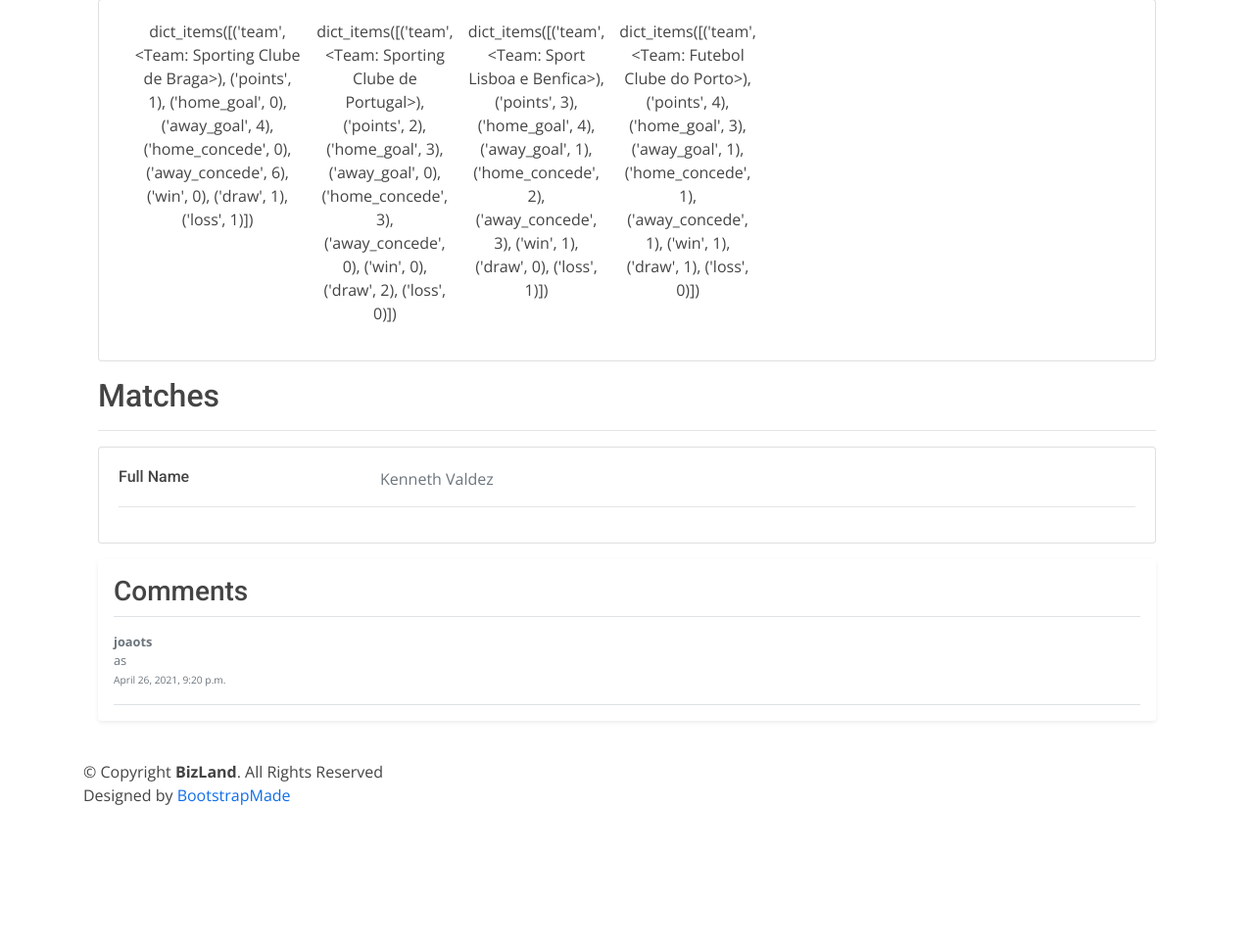
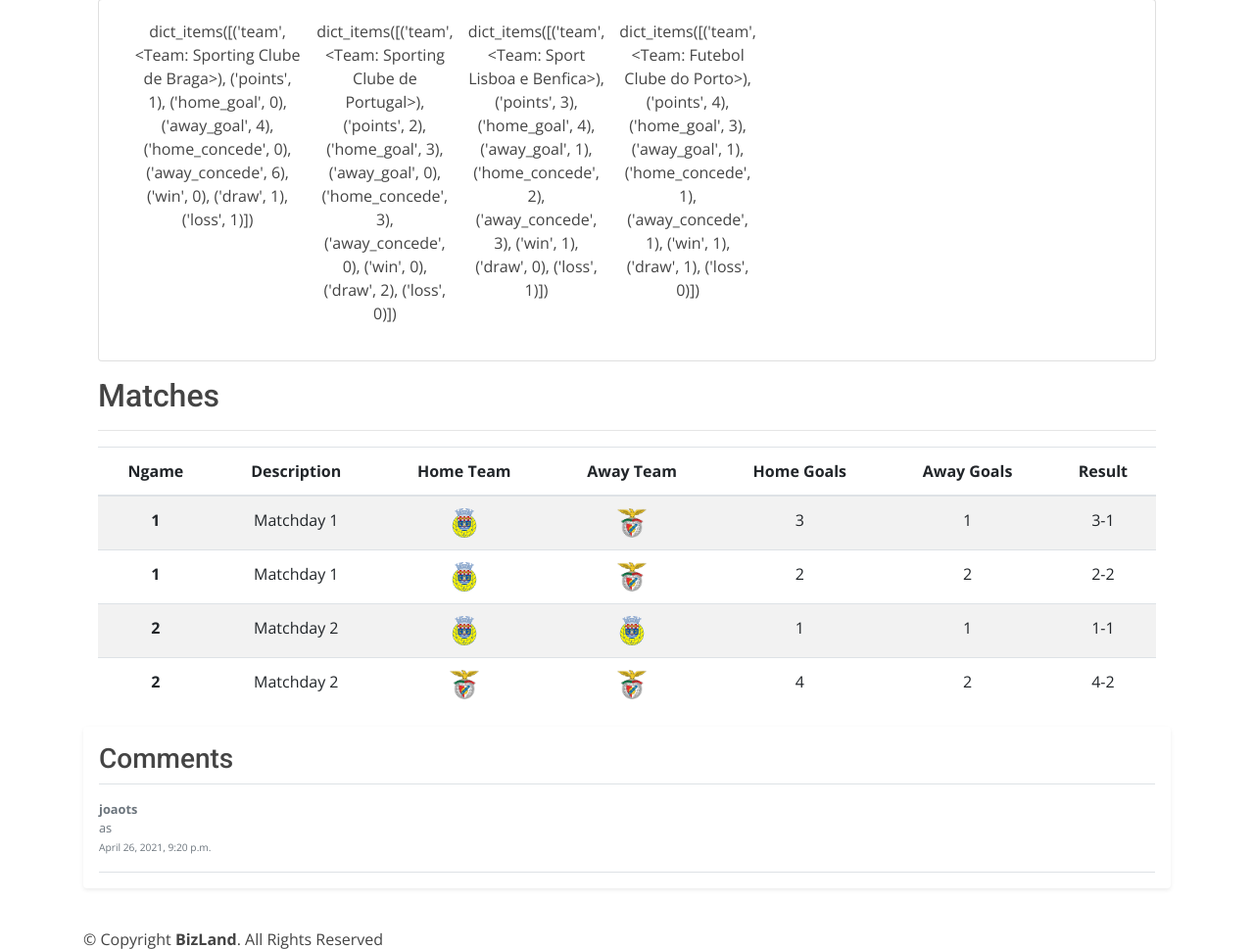
Before and after one commit to JoaoTS20/TPW_Trabalho1, a Django app: page /competitions/1 in a window 1280 px wide. Shown: the part 874-1843 px from the top of the page at 98% size. Before the commit the page ends 1696 px from the top, so only its background shows below. Run offline with Django 3.2, Linux system fonts and the light colour scheme; data comes from the database, SQL or seed files in the repository; some libraries are stand-ins or nearby versions.

Commit message:
Table Matches

```diff
--- a/templates/competition_details.html
+++ b/templates/competition_details.html
@@ -101,18 +101,32 @@
     </div>
         <h2>Matches</h2>
         <hr>
-              <div class="card mb-3">
-                <div class="card-body">
-                  <div class="row">
-                    <div class="col-sm-3">
-                      <h6 class="mb-0">Full Name</h6>
-                    </div>
-                    <div class="col-sm-9 text-secondary">
-                      Kenneth Valdez
-                    </div>
-                  </div>
-                  <hr>
-                </div>
+              <table class="table table-striped">
+                  <thead>
+                    <tr>
+                      <th style="text-align:center" scope="col">Ngame</th>
+                      <th style="text-align:center" scope="col">Description</th>
+                      <th style="text-align:center" scope="col">Home Team</th>
+                      <th style="text-align:center" scope="col">Away Team</th>
+                      <th style="text-align:center" scope="col">Home Goals</th>
+                      <th style="text-align:center" scope="col">Away Goals</th>
+                      <th style="text-align:center" scope="col">Result</th>
+                    </tr>
+                  </thead>
+                  <tbody>
+                  {% for match in matches %}
+                    <tr>
+                      <th  style="text-align:center" scope="row">{{ match.ngame }}</th>
+                      <td style="text-align:center" >{{ match.description }}</td>
+                      <td style="text-align:center"><a href="{% url 'teams'%}{{ match.home_team.id }}"><img src="{% static match.home_team.club_badge_img %}" style="width: 30px; height: 30px"></a></td>
+                        <td style="text-align:center"><a href="{% url 'teams'%}{{ match.away_team.id }}"><img src="{% static match.away_team.club_badge_img %}" style="width: 30px; height: 30px"></a></td>
+                      <td style="text-align:center">{{ match.home_goals }}</td>
+                      <td style="text-align:center">{{ match.away_goals }}</td>
+                      <td style="text-align:center">{{ match.home_goals }}-{{ match.away_goals }}</td>
+                    </tr>
+                  {% endfor %}
+                  </tbody>
+                </table>
               </div>
     <div class="my-3 p-3 bg-body rounded shadow-sm">
             <h3 class="border-bottom pb-2 mb-0">Comments</h3>
```
